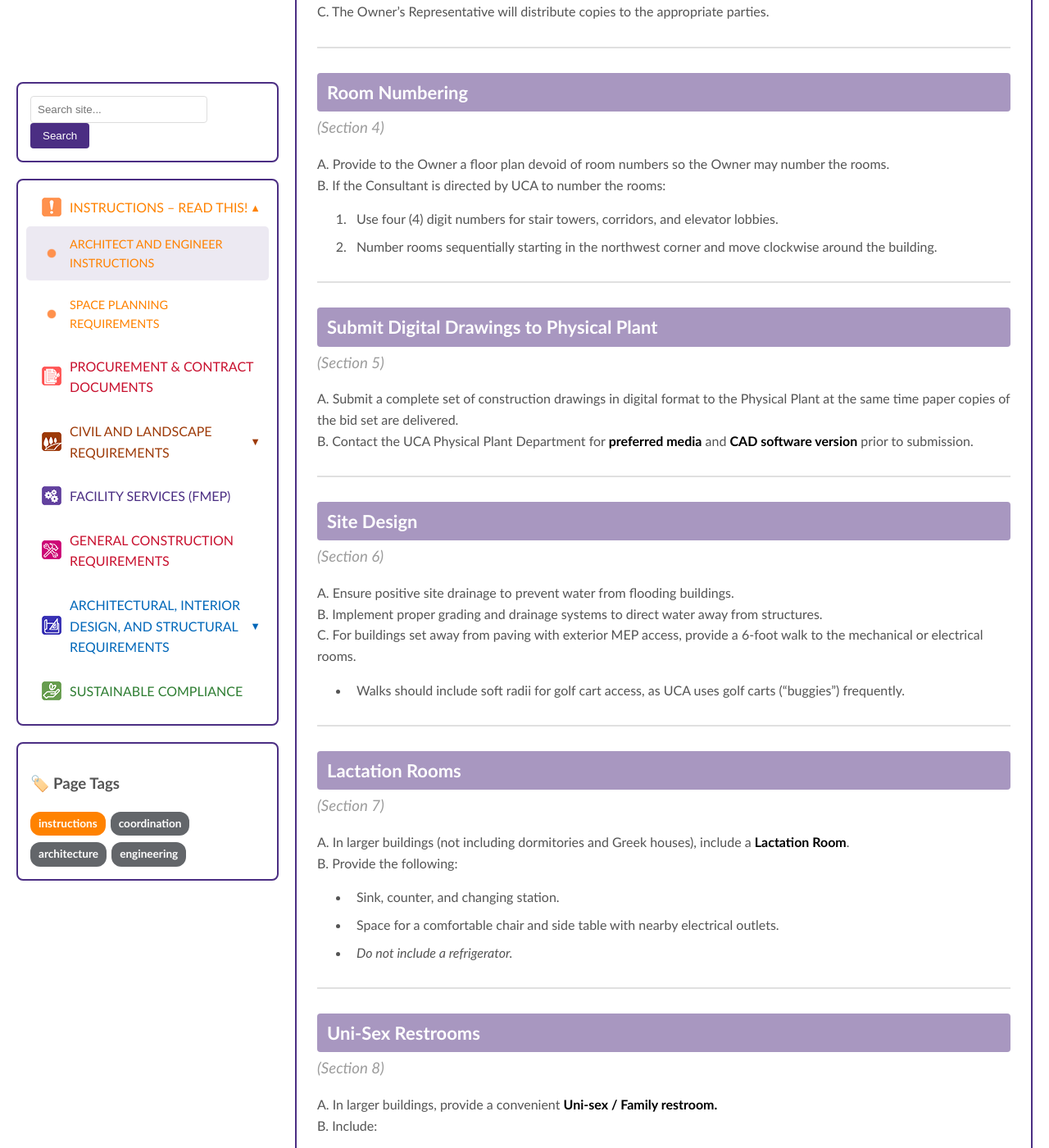
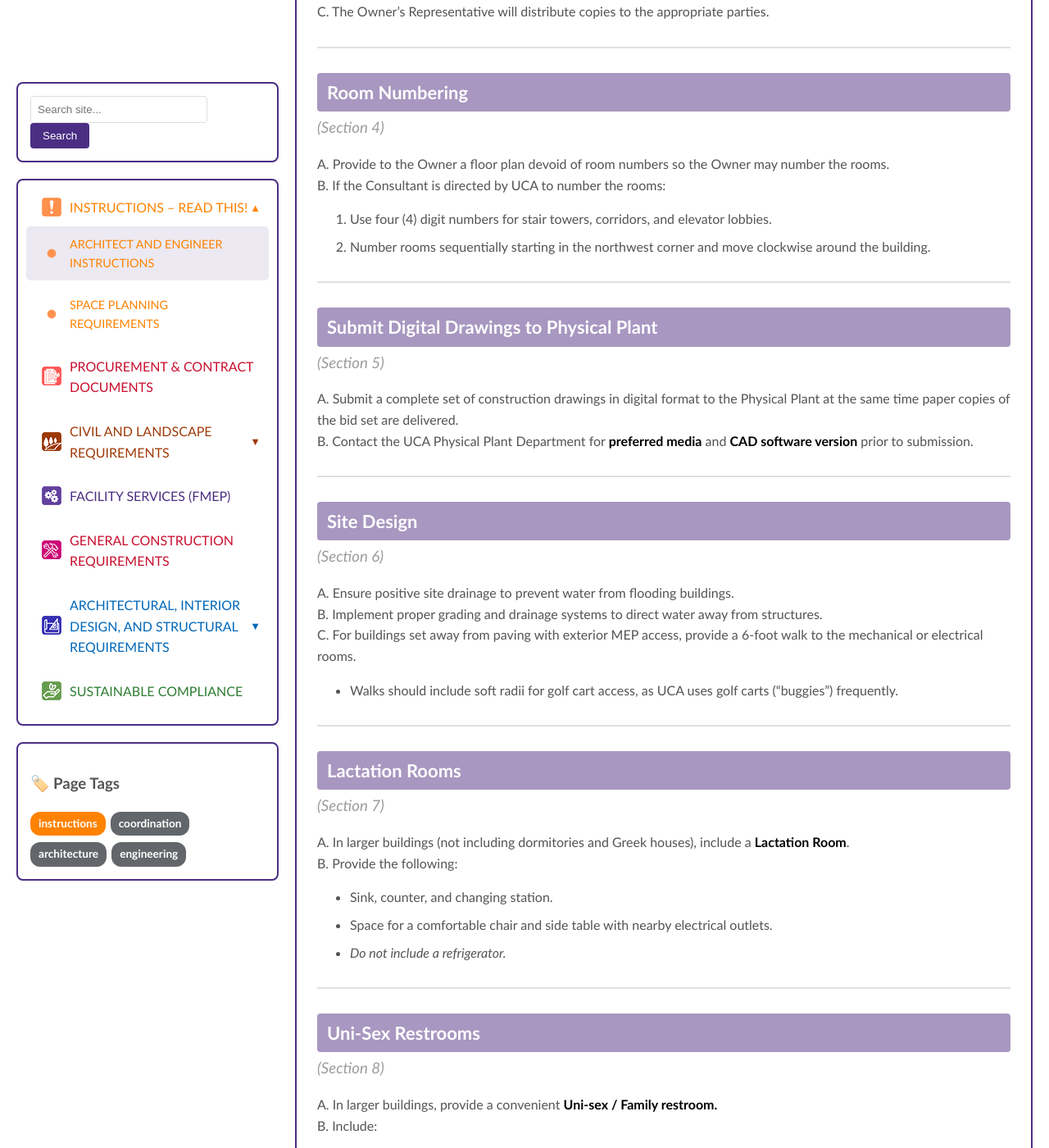
Before and after one commit to AMRJacob/UCA-Construction-Standards-CMS, a Jekyll site: the page built from _standards/instructions/architect-engineer/index.md, in a window 1280 px wide and 1400 px high, scrolled down 887 px. Shown: the whole window at 82% size. Built offline with Jekyll 4.4.1, drawn with Linux system fonts in a browser that asks for light colours.

Commit message:
Update default.html

```diff
--- a/_layouts/default.html
+++ b/_layouts/default.html
@@ -333,17 +333,28 @@
         line-height: 1.6;
     }
 
-    /* Lists - Hanging indent style */
+    /* Lists - Hanging indent style with text-indent method */
     .main-content-box ul,
     .main-content-box ol {
         font-family: Calibri, 'Segoe UI', sans-serif;
         font-size: 12pt;
         color: var(--body-text-gray);
-        margin-left: 0;
+        margin-left: 40px;
         margin-bottom: 15px;
         line-height: 1.6;
-        padding-left: 40px;
-        list-style-position: outside;
+        padding-left: 0;
+    }
+
+    /* List items with hanging indent */
+    .main-content-box li {
+        margin-bottom: 8px;
+        padding-left: 10px;
+        text-indent: -10px;
+    }
+
+    /* Cancel text-indent for child elements */
+    .main-content-box li > * {
+        text-indent: 0;
     }
 
     /* Sub-bullets - Additional indentation */
@@ -351,27 +362,22 @@
     .main-content-box ol ul,
     .main-content-box ul ol,
     .main-content-box ol ol {
-        margin-left: 0;
-        padding-left: 30px;
+        margin-left: 30px;
         margin-top: 8px;
         margin-bottom: 8px;
-    }
-
-    .main-content-box li {
-        margin-bottom: 8px;
-        padding-left: 8px;
+        padding-left: 0;
     }
 
     /* Paragraphs within list items - NO extra indent, flows with text */
     .main-content-box li > p {
         margin: 5px 0 10px 0;
-        padding: 0;
+        padding-left: 10px;
     }
 
     /* Paragraphs immediately following lists - maintain indent */
     .main-content-box ul + p,
     .main-content-box ol + p {
-        margin-left: 48px;
+        margin-left: 40px;
     }
 
     /* Bold text */
```
